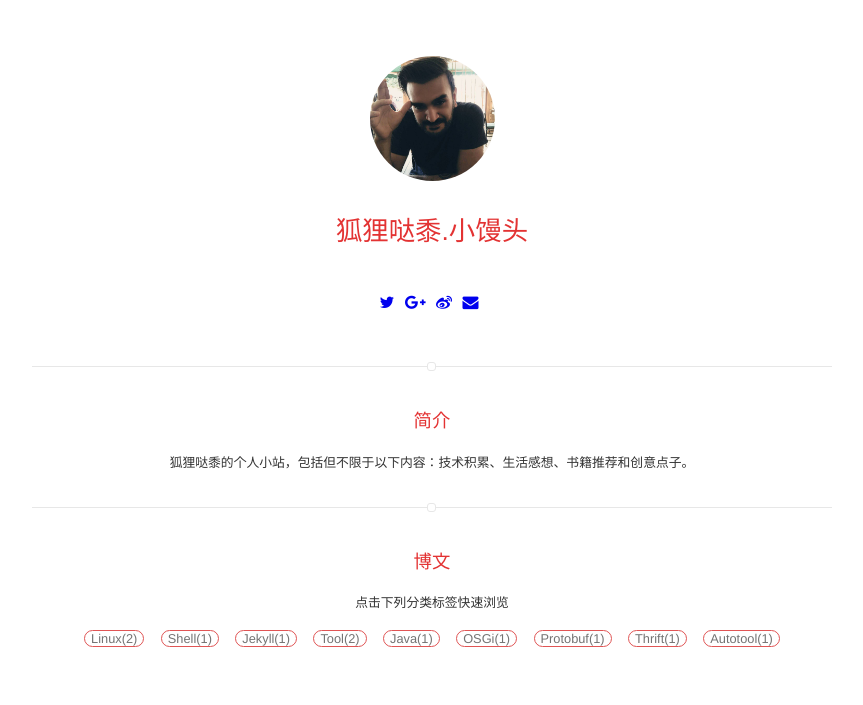
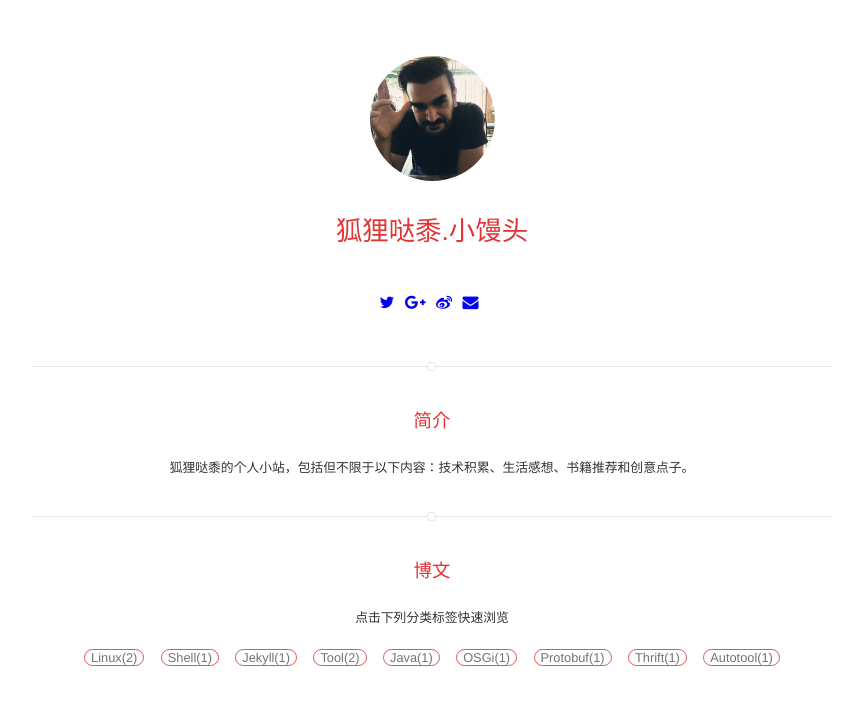
Before and after one commit to tjian123/tjian123.github.io, a Jekyll site: the page built from index.md, in a window 1280 px wide. Shown: the top 705 px of the page, without its empty margins (208-1071 px from the left). Built offline with Jekyll 4.4.1, drawn with Linux system fonts in a browser that asks for light colours; nearby versions of some CDN libraries; library files that are not in the unit come from our copies.

Commit message:
test hightlight

```diff
--- a/_sass/base/_reset.scss
+++ b/_sass/base/_reset.scss
@@ -61,3 +61,7 @@ blockquote {
 figure {
 	margin: 0;
 }
+
+p {
+	line-height: 1.6rem;
+}
```
